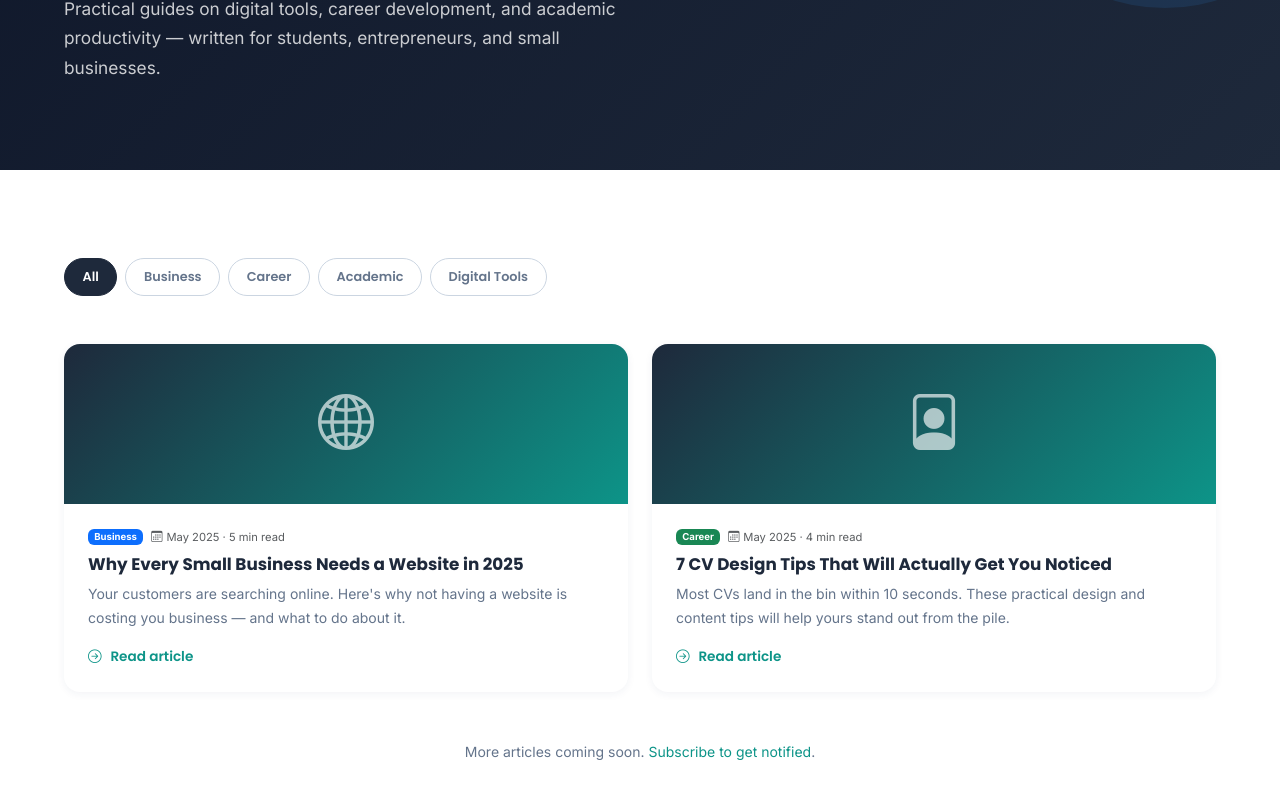
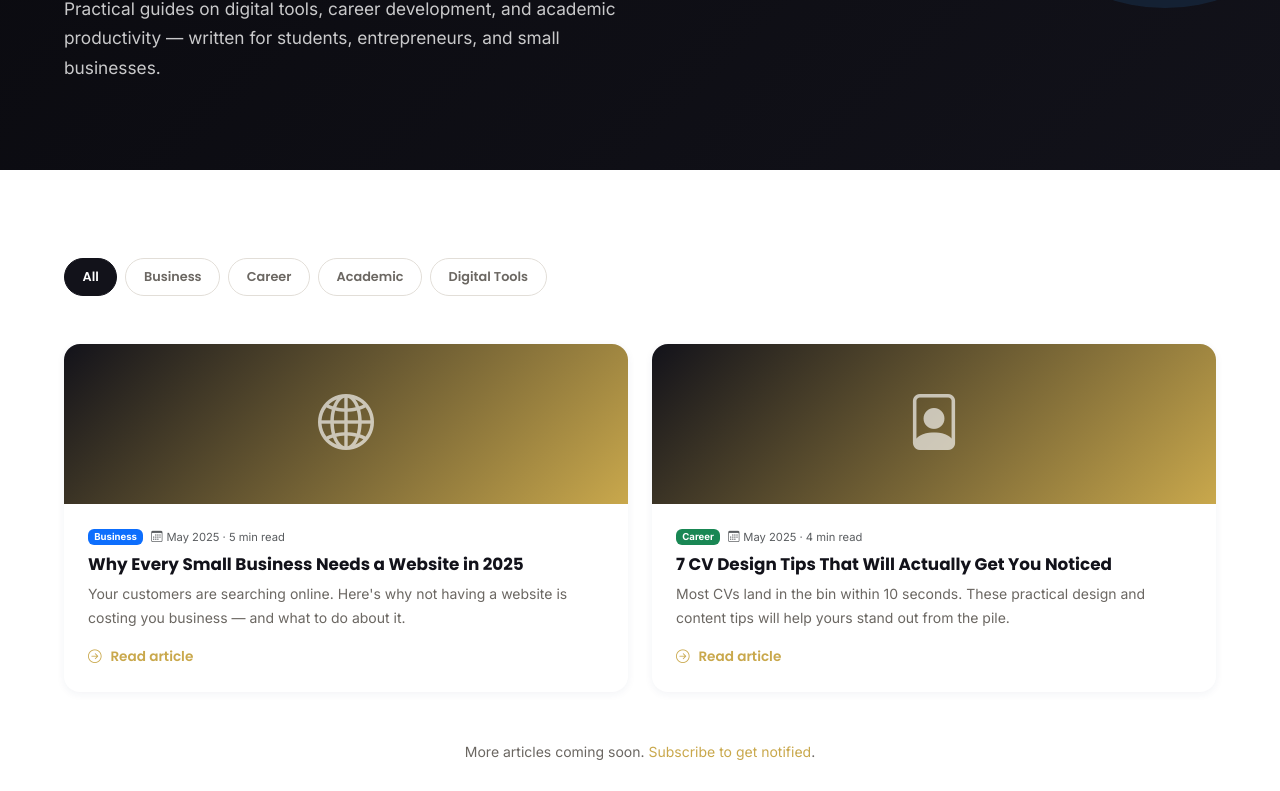
Before and after one commit to Lekau09/Maluti-Peak-Solutions, a plain HTML site: page blog.html in a window 1280 px wide. Shown: the part 282-1073 px from the top of the page. Drawn offline with nearby package versions, Linux system fonts and the light colour scheme.

Commit message:
Update colour palette to Midnight + Gold

```diff
--- a/css/style.css
+++ b/css/style.css
@@ -1,25 +1,25 @@
 /* ============================================================
    MALUTI PEAK SOLUTIONS — Main Stylesheet
-   Colours: Slate #1E293B | Teal #0D9488 | Amber #F59E0B
+   Colours: Midnight #0A0A0F | Gold #C9A84C | Warm White #F5F4EF
    Font: Poppins (headings) | Inter (body)
    ============================================================ */
 
 /* ── 1. Variables & Reset ─────────────────────────────────── */
 :root {
-  --navy:        #1E293B;   /* slate */
-  --navy-dark:   #0F172A;   /* deep slate */
-  --blue:        #0D9488;   /* teal primary */
-  --blue-light:  #14B8A6;   /* light teal */
-  --gold:        #F59E0B;   /* amber CTA */
-  --gold-dark:   #D97706;   /* dark amber */
-  --bg:          #F8FAFC;
-  --bg-section:  #F1F5F9;
-  --text:        #0F172A;
-  --text-muted:  #64748B;
+  --navy:        #12121A;   /* dark surface */
+  --navy-dark:   #0A0A0F;   /* near black */
+  --blue:        #C9A84C;   /* muted gold — accent, links, icons */
+  --blue-light:  #D9BE70;   /* lighter gold */
+  --gold:        #C9A84C;   /* gold CTA */
+  --gold-dark:   #A8893C;   /* dark gold hover */
+  --bg:          #F5F4EF;   /* warm near-white */
+  --bg-section:  #EDECEA;   /* warm light section */
+  --text:        #0D0C0A;   /* near black */
+  --text-muted:  #6B6762;   /* warm gray */
   --white:       #FFFFFF;
-  --border:      #CBD5E1;
-  --shadow:      0 4px 24px rgba(15,23,42,0.10);
-  --shadow-hover:0 12px 40px rgba(15,23,42,0.18);
+  --border:      #E2DED8;   /* warm light border */
+  --shadow:      0 4px 24px rgba(0,0,0,0.12);
+  --shadow-hover:0 12px 40px rgba(0,0,0,0.22);
   --radius:      10px;
   --radius-lg:   16px;
   --transition:  0.25s ease;
@@ -277,9 +277,9 @@ p:last-child { margin-bottom: 0; }
   inset: 0;
   background: linear-gradient(
     135deg,
-    rgba(13,31,60,0.95) 0%,
-    rgba(26,58,107,0.88) 55%,
-    rgba(45,125,210,0.75) 100%
+    rgba(10,10,15,0.97) 0%,
+    rgba(18,18,26,0.93) 60%,
+    rgba(35,25,8,0.85) 100%
   );
   z-index: 1;
 }
@@ -295,7 +295,7 @@ p:last-child { margin-bottom: 0; }
   max-width: 700px;
   max-height: 700px;
   border-radius: 50%;
-  background: rgba(45,125,210,0.08);
+  background: rgba(201,168,76,0.07);
   z-index: 1;
   pointer-events: none;
 }
@@ -310,7 +310,7 @@ p:last-child { margin-bottom: 0; }
   max-width: 500px;
   max-height: 500px;
   border-radius: 50%;
-  background: rgba(245,166,35,0.06);
+  background: rgba(201,168,76,0.04);
   z-index: 1;
   pointer-events: none;
 }
```
Also changed, not shown: index.html (+6 -6 lines).
